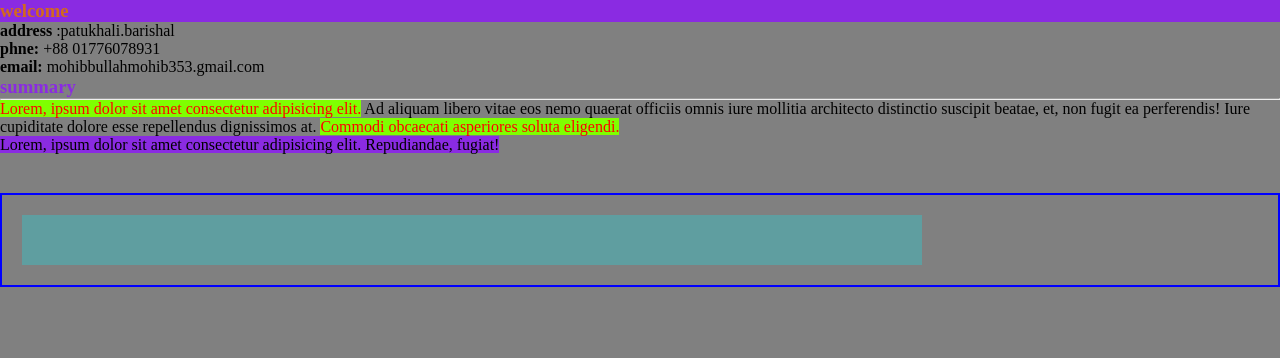
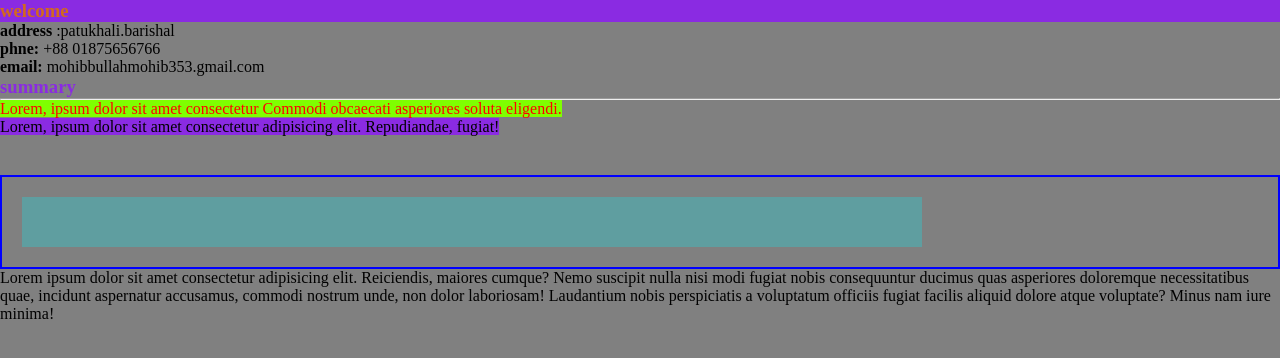
Before and after one commit to mohib2002/my-wabsite, a plain HTML site: page cv.html in a window 1280 px wide. Shown: the part 96-454 px from the top of the page. Drawn offline with Linux system fonts and the light colour scheme.

Commit message:
vogijogo

```diff
--- a/cv.html
+++ b/cv.html
@@ -15,7 +15,7 @@
         <div>
             <p>
                 <b> address</b> :patukhali.barishal<br>
-               <b>phne:</b> +88 01776078931
+               <b>phne:</b> +88 01875656766
                 <br>
                 <b>email:</b> mohibbullahmohib353.gmail.com
                 <br>
@@ -27,7 +27,7 @@
         <section>
             <h3 class="mohibTwo">summary</h3>
             <hr>
-            <p><span class="font">Lorem, ipsum dolor sit amet consectetur adipisicing elit.</span> Ad aliquam libero vitae eos nemo quaerat officiis omnis iure mollitia architecto distinctio suscipit beatae, et, non fugit ea perferendis! Iure cupiditate dolore esse repellendus dignissimos at. <span class="font">Commodi obcaecati asperiores soluta eligendi.</span></p>
+            <p><span class="font">Lorem, ipsum dolor sit amet consectetur <span class="font">Commodi obcaecati asperiores soluta eligendi.</span></p>
 
             <span class="spn">Lorem, ipsum dolor sit amet consectetur adipisicing elit. Repudiandae, fugiat!</span>
         </section>
@@ -35,5 +35,6 @@
             <div class="box"></div>
         </div>
     </div>
+    <p>Lorem ipsum dolor sit amet consectetur adipisicing elit. Reiciendis, maiores cumque? Nemo suscipit nulla nisi modi fugiat nobis consequuntur ducimus quas asperiores doloremque necessitatibus quae, incidunt aspernatur accusamus, commodi nostrum unde, non dolor laboriosam! Laudantium nobis perspiciatis a voluptatum officiis fugiat facilis aliquid dolore atque voluptate? Minus nam iure minima!</p>
 </body>
 </html>
```
